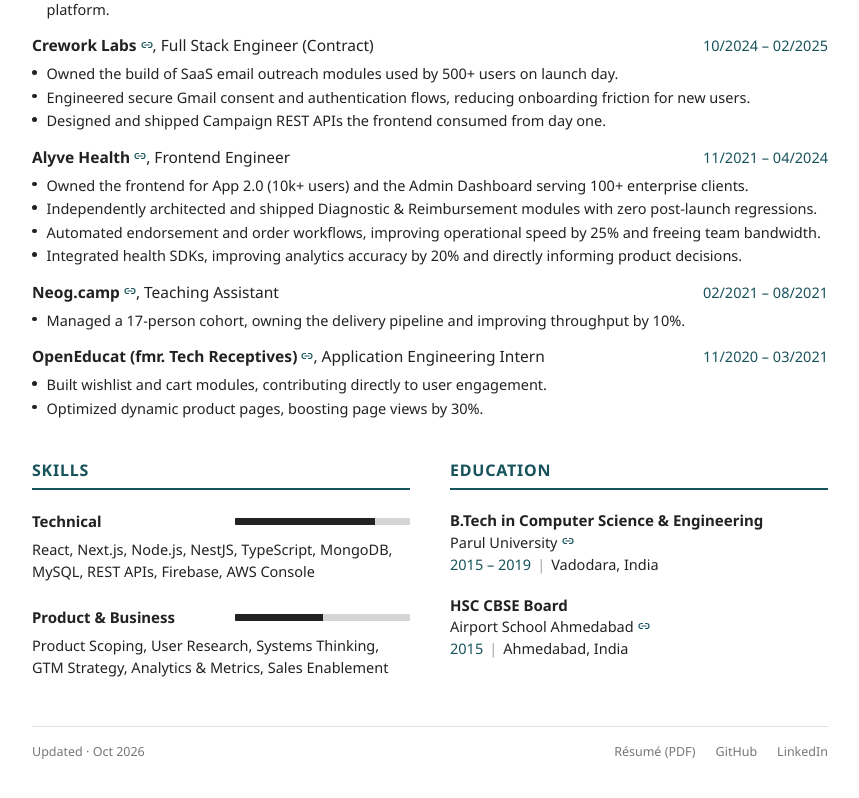
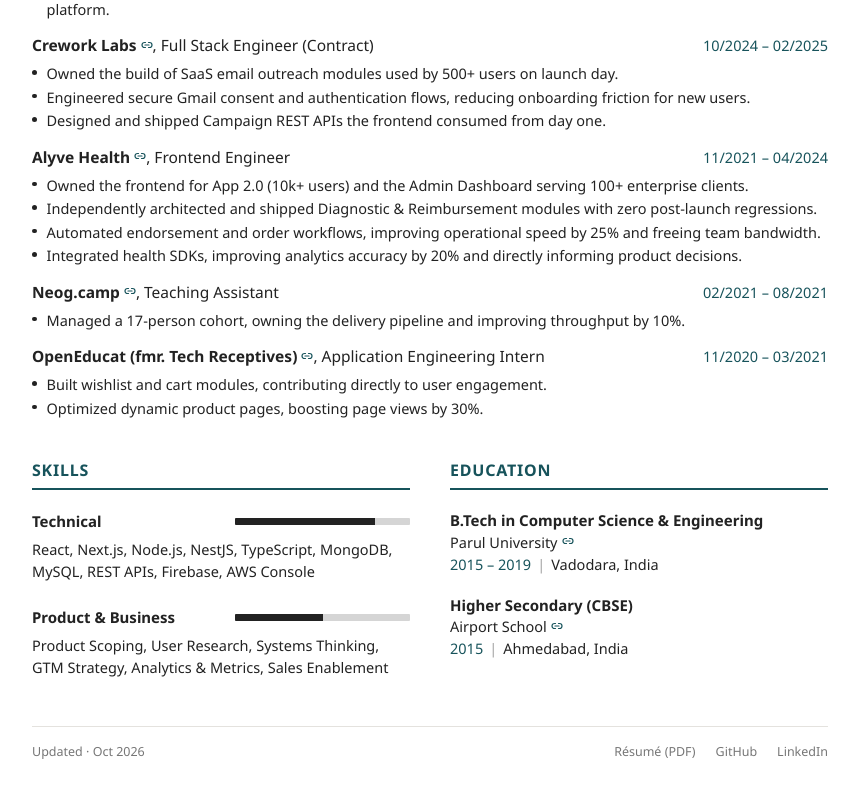
Before and after one commit to theniteshnarang/theniteshnarang.github.io, a React (Vite) app: page / in a window 1280 px wide. Shown: the part 548-1346 px from the top of the page, without its empty margins (210-1069 px from the left). Built offline with nearby package versions, Linux system fonts and the light colour scheme.

Commit message:
refactor: polish education entries
- 'HSC CBSE Board' -> 'Higher Secondary (CBSE)'
- 'Airport School Ahmedabad' -> 'Airport School' (city already on the location line)

```diff
--- a/src/App.tsx
+++ b/src/App.tsx
@@ -132,8 +132,8 @@ const EDUCATION = [
     location: "Vadodara, India",
   },
   {
-    degree: "HSC CBSE Board",
-    school: "Airport School Ahmedabad",
+    degree: "Higher Secondary (CBSE)",
+    school: "Airport School",
     href: "https://www.airportschoolahm.in/",
     period: "2015",
     location: "Ahmedabad, India",
```
